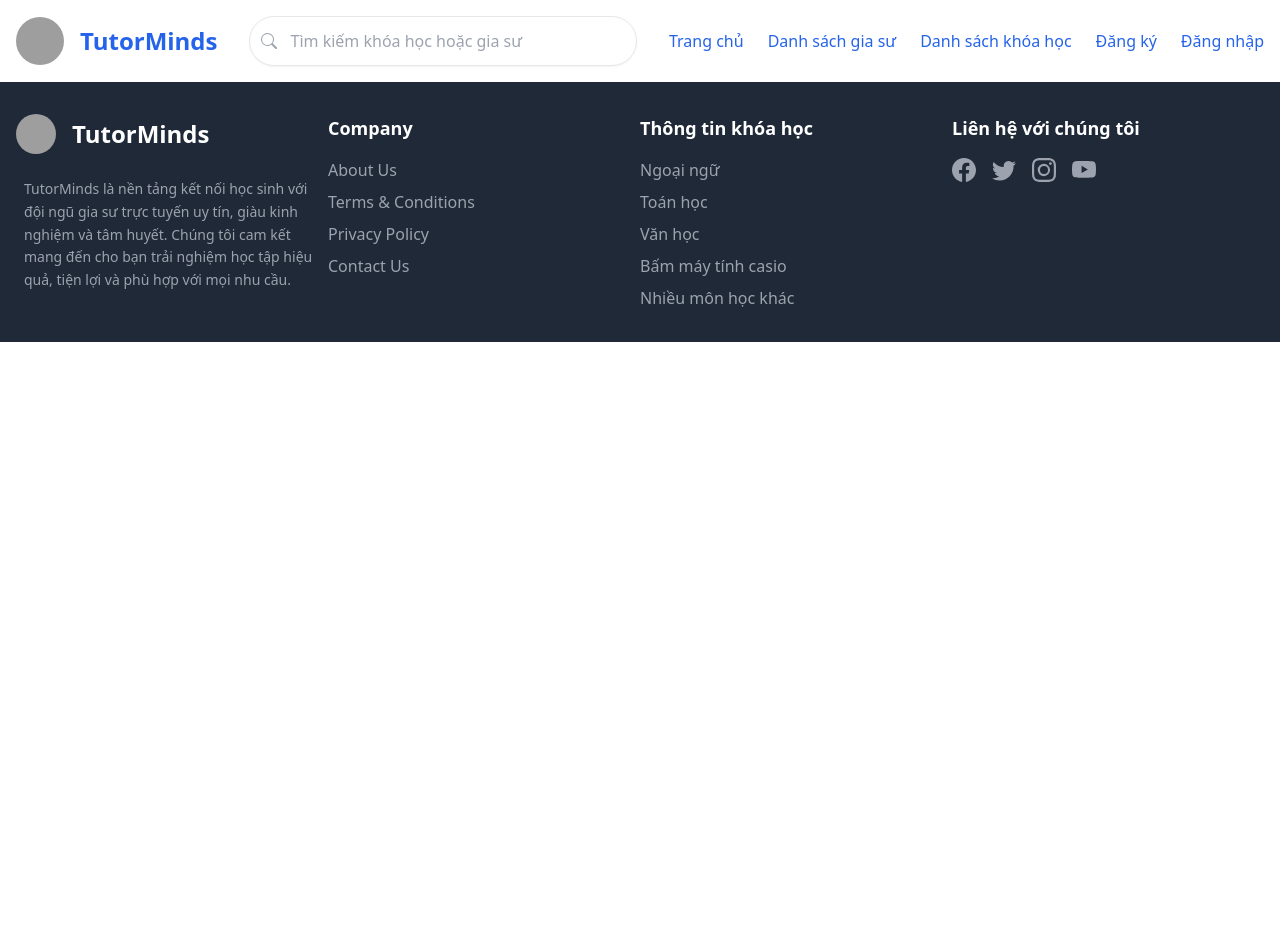
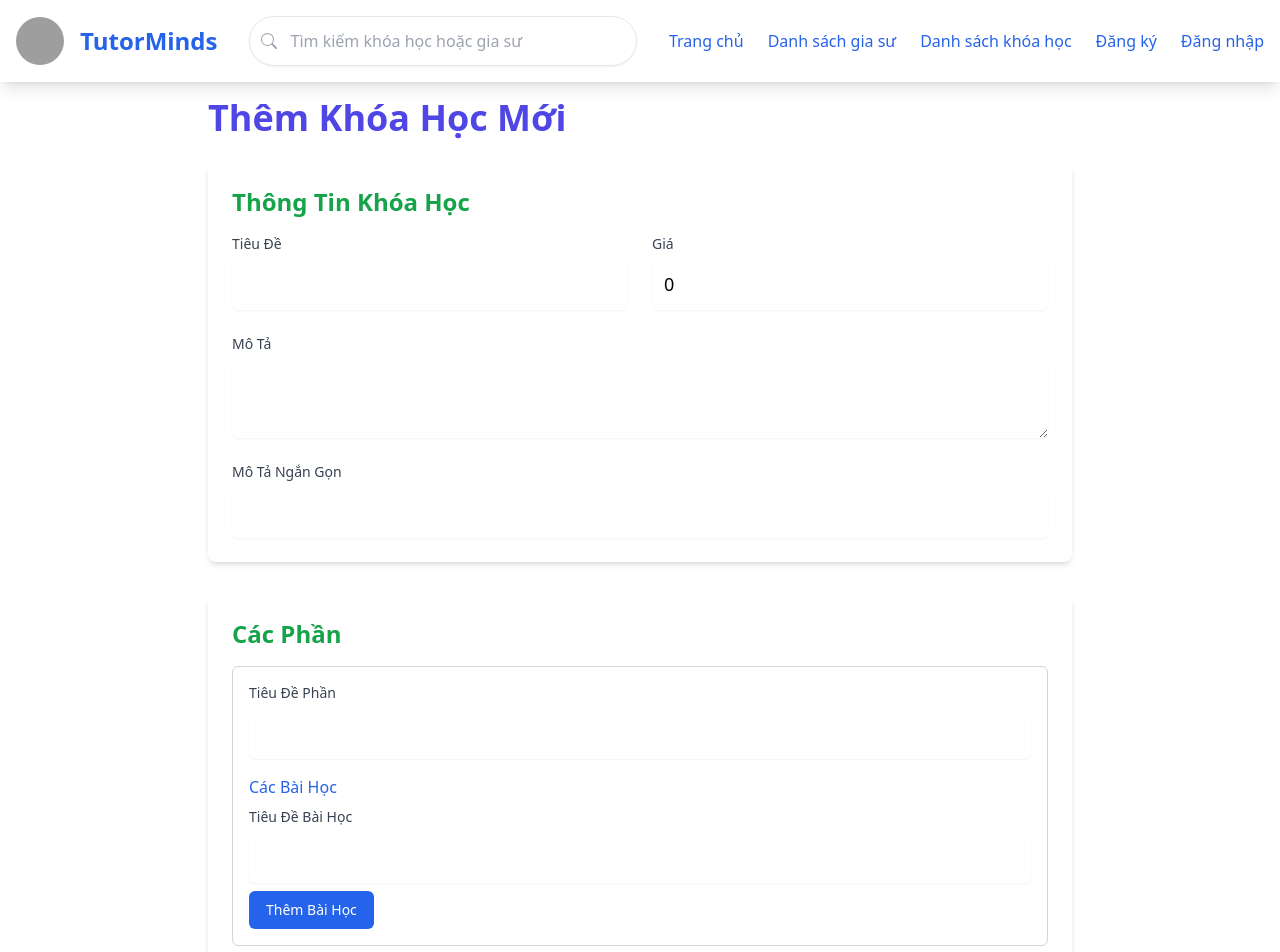
Before and after one commit to phantomthiefkid/EXE201-TutorMinds, a React (Create React App) app: page /addcourse in a window 1280 px wide. Shown: the top 952 px of the page. Before the commit the page ends 800 px from the top, so only its background shows below. Built offline with nearby package versions, Linux system fonts and the light colour scheme; no server answers; grey boxes are pictures that could not be loaded.

Commit message:
add course and repair update profile

```diff
--- a/src/App.js
+++ b/src/App.js
@@ -17,6 +17,7 @@ import ProfileUser from "./components/Usermanagement/ProfileUser";
 import ClassListRequest from "./components/ClassManagement/ClassListRequest";
 import { getUserDataFromToken } from "./redux/auth/loginSlice";
 import RequestListAdmin from "./components/Admin/RequestListAdmin";
+import AddCourse from "./components/CourseManagement/AddCourse";
 function App() {
   const roleName = getUserDataFromToken();
 
@@ -36,6 +37,7 @@ function App() {
         <Route path="/coursedetail/:id" element={<CourseDetail />}></Route>
         <Route path="/profileuser" element={<ProfileUser />}></Route>
         <Route path="/classlist" element={<ClassListRequest />}></Route>
+        <Route path="/addcourse" element={<AddCourse />}></Route>
         <Route
           path="/requestlistadmin"
           element={<RequiestListWithSidebar></RequiestListWithSidebar>}
--- /dev/null
+++ b/src/components/CourseManagement/AddCourse.js
@@ -0,0 +1,196 @@
+import axios from "axios";
+import React, { useEffect, useState } from "react";
+import { getEmailDataFromToken } from "../../redux/auth/loginSlice";
+
+const AddCourse = () => {
+    const token = localStorage.getItem('token'); // Get the token from localStorage
+    const emailToken = getEmailDataFromToken();
+    const [course, setCourse] = useState({
+        id: 0,
+        title: "",
+        description: "",
+        simpleDescription: "",
+        tutorId: 0,
+        price: 0,
+      });
+
+    useEffect(() => {
+        axios.get(`https://fams-management.tech/api/users/${emailToken}`, {
+          headers: {
+            'Authorization': `Bearer ${token}`
+          }
+        })
+          .then(response => {
+            setCourse({
+                ...course, // Giữ nguyên các giá trị khác của course
+                tutorId: response.data.id
+            })
+          })
+          .catch(error => console.error('Lỗi khi lấy thông tin hồ sơ người dùng:', error));
+      }, [token, emailToken]);
+
+
+
+
+
+  const [sections, setSections] = useState([{ title: "", lessons: [{ title: "" }] }]);
+
+  const handleCourseChange = (e) => {
+    const { name, value } = e.target;
+    setCourse({ ...course, [name]: value });
+  };
+
+  const handleSectionChange = (index, e) => {
+    const { name, value } = e.target;
+    const newSections = [...sections];
+    newSections[index][name] = value;
+    setSections(newSections);
+  };
+
+  const handleLessonChange = (sectionIndex, lessonIndex, e) => {
+    const { name, value } = e.target;
+    const newSections = [...sections];
+    newSections[sectionIndex].lessons[lessonIndex][name] = value;
+    setSections(newSections);
+  };
+
+  const addSection = () => {
+    setSections([...sections, { title: "", lessons: [{ title: "" }] }]);
+  };
+
+  const addLesson = (sectionIndex) => {
+    const newSections = [...sections];
+    newSections[sectionIndex].lessons.push({ title: "" });
+    setSections(newSections);
+  };
+
+  const handleSubmit = async (e) => {
+    e.preventDefault();
+    try {
+      // Dùng template string để tạo URL có các thông tin của course
+      const url = `https://fams-management.tech/course?id=${course.id}&title=${encodeURIComponent(course.title)}&description=${encodeURIComponent(course.description)}&simpleDescription=${encodeURIComponent(course.simpleDescription)}&tutorId=${course.tutorId}&price=${course.price}`;
+
+      // Gửi request POST với URL được tạo
+      await axios.post(url, {}, {
+        headers: {
+          'Authorization': `Bearer ${token}`
+        }
+      });
+
+      console.log("Course added successfully!", course);
+      // Redirect to /courselist
+      window.location.href = '/courselist';
+    } catch (error) {
+      console.error("Error adding course:", error);
+    }
+  };
+
+
+  return (
+    <div className="container mx-auto p-4 max-w-4xl">
+      <h2 className="text-4xl font-bold mb-6 text-indigo-600">Thêm Khóa Học Mới</h2>
+      <form onSubmit={handleSubmit} className="space-y-8">
+        <div className="bg-white p-6 rounded-lg shadow-md">
+          <h3 className="text-2xl font-semibold mb-4 text-green-600">Thông Tin Khóa Học</h3>
+          <div className="grid grid-cols-1 gap-6 sm:grid-cols-2">
+            <div>
+              <label className="block text-sm font-medium text-gray-700">Tiêu Đề</label>
+              <input
+                type="text"
+                name="title"
+                value={course.title}
+                onChange={handleCourseChange}
+                className="mt-1 block w-full p-3 border-gray-300 rounded-md shadow-sm focus:ring-indigo-500 focus:border-indigo-500 sm:text-lg"
+              />
+            </div>
+            <div>
+              <label className="block text-sm font-medium text-gray-700">Giá</label>
+              <input
+                type="number"
+                name="price"
+                value={course.price}
+                onChange={handleCourseChange}
+                className="mt-1 block w-full p-3 border-gray-300 rounded-md shadow-sm focus:ring-indigo-500 focus:border-indigo-500 sm:text-lg"
+              />
+            </div>
+            <div className="sm:col-span-2">
+              <label className="block text-sm font-medium text-gray-700">Mô Tả</label>
+              <textarea
+                name="description"
+                value={course.description}
+                onChange={handleCourseChange}
+                className="mt-1 block w-full p-3 border-gray-300 rounded-md shadow-sm focus:ring-indigo-500 focus:border-indigo-500 sm:text-lg"
+              ></textarea>
+            </div>
+            <div className="sm:col-span-2">
+              <label className="block text-sm font-medium text-gray-700">Mô Tả Ngắn Gọn</label>
+              <input
+                type="text"
+                name="simpleDescription"
+                value={course.simpleDescription}
+                onChange={handleCourseChange}
+                className="mt-1 block w-full p-3 border-gray-300 rounded-md shadow-sm focus:ring-indigo-500 focus:border-indigo-500 sm:text-lg"
+              />
+            </div>
+          </div>
+        </div>
+
+        <div className="bg-white p-6 rounded-lg shadow-md">
+          <h3 className="text-2xl font-semibold mb-4 text-green-600">Các Phần</h3>
+          {sections.map((section, sectionIndex) => (
+            <div key={sectionIndex} className="mt-4 p-4 border border-gray-300 rounded-md">
+              <div>
+                <label className="block text-sm font-medium text-gray-700">Tiêu Đề Phần</label>
+                <input
+                  type="text"
+                  name="title"
+                  value={section.title}
+                  onChange={(e) => handleSectionChange(sectionIndex, e)}
+                  className="mt-1 block w-full p-3 border-gray-300 rounded-md shadow-sm focus:ring-indigo-500 focus:border-indigo-500 sm:text-lg"
+                />
+              </div>
+              <div className="mt-4">
+                <h4 className="text-md font-medium text-blue-600">Các Bài Học</h4>
+                {section.lessons.map((lesson, lessonIndex) => (
+                  <div key={lessonIndex} className="mt-2">
+                    <label className="block text-sm font-medium text-gray-700">Tiêu Đề Bài Học</label>
+                    <input
+                      type="text"
+                      name="title"
+                      value={lesson.title}
+                      onChange={(e) => handleLessonChange(sectionIndex, lessonIndex, e)}
+                      className="mt-1 block w-full p-3 border-gray-300 rounded-md shadow-sm focus:ring-indigo-500 focus:border-indigo-500 sm:text-lg"
+                    />
+                  </div>
+                ))}
+                <button
+                  type="button"
+                  onClick={() => addLesson(sectionIndex)}
+                  className="mt-2 inline-flex items-center px-4 py-2 border border-transparent text-sm font-medium rounded-md text-white bg-blue-600 hover:bg-blue-700 focus:outline-none focus:ring-2 focus:ring-offset-2 focus:ring-blue-500"
+                >
+                  Thêm Bài Học
+                </button>
+              </div>
+            </div>
+          ))}
+          <button
+            type="button"
+            onClick={addSection}
+            className="mt-4 inline-flex items-center px-4 py-2 border border-transparent text-sm font-medium rounded-md text-white bg-green-600 hover:bg-green-700 focus:outline-none focus:ring-2 focus:ring-offset-2 focus:ring-green-500"
+          >
+            Thêm Phần
+          </button>
+        </div>
+
+        <button
+          type="submit"
+          className="w-full inline-flex items-center justify-center px-4 py-2 border border-transparent text-lg font-medium rounded-md text-white bg-indigo-600 hover:bg-indigo-700 focus:outline-none focus:ring-2 focus:ring-offset-2 focus:ring-indigo-500"
+        >
+          Lưu Khóa Học
+        </button>
+      </form>
+    </div>
+  );
+};
+
+export default AddCourse;
--- a/src/components/CourseManagement/CourseList.js
+++ b/src/components/CourseManagement/CourseList.js
@@ -108,6 +108,12 @@ const CourseList = () => {
             <option value="Anh Ngữ">Anh Ngữ</option>
             <option value="Văn">Văn</option>
           </select>
+          <Link
+            to="/addcourse"
+            className="ml-auto bg-blue-500 text-white p-2 rounded hover:bg-blue-600 transition-colors"
+          >
+            Add Course
+          </Link>
         </div>
 
         {filteredCourses.map((course) => (
--- a/src/components/Tutormanagement/Tutordetail.js
+++ b/src/components/Tutormanagement/Tutordetail.js
@@ -9,7 +9,7 @@ import {
 import { useDispatch, useSelector } from "react-redux";
 import { useParams } from "react-router-dom";
 import { fetchTutorDetail } from "../../redux/TutorManagement/Tutor";
-import ModalCreateRequest from "../Tutormanagement/ModalCreateRequest";
+import ModalCreateRequest from "./ModalCreateRequest";
 
 const TutorDetail = () => {
   const { id } = useParams();
--- a/src/components/Usermanagement/ProfileUser.js
+++ b/src/components/Usermanagement/ProfileUser.js
@@ -16,11 +16,9 @@ function ProfileUser() {
   const [avatarUrl, setAvatarUrl] = useState('');
   const emailToken = getEmailDataFromToken();
 
-  // Lấy token từ localStorage
   const token = localStorage.getItem('token');
 
   useEffect(() => {
-    // Lấy thông tin người dùng từ API
     axios.get(`https://fams-management.tech/api/users/${emailToken}`, {
       headers: {
         'Authorization': `Bearer ${token}`
@@ -51,7 +49,6 @@ function ProfileUser() {
     try {
       let updatedAvatarUrl = avatarUrl;
 
-      // Nếu người dùng chọn ảnh mới, upload ảnh trước
       if (profileImage) {
         const formData = new FormData();
         formData.append('file', profileImage);
@@ -63,19 +60,18 @@ function ProfileUser() {
           },
         });
 
-        updatedAvatarUrl = imageResponse.data.url; // URL của ảnh đã upload
+        updatedAvatarUrl = imageResponse.data.url;
       }
 
-      // Cập nhật thông tin người dùng
       const userUpdateDto = {
         email,
         username,
-        password: '', // Để trống vì không cần thiết trong trường hợp này
+        password: '',
         fullName,
         phone,
         address,
-        gender: parseInt(gender, 10), // Chuyển đổi giới tính thành số nguyên
-        roleId: parseInt(roleId?.id, 10), // Chuyển đổi roleId thành số nguyên
+        gender: parseInt(gender, 10),
+        roleId: parseInt(roleId?.id, 10),
         avatar: updatedAvatarUrl,
       };
 
@@ -99,96 +95,132 @@ function ProfileUser() {
   };
 
   return (
-    <div className="min-h-screen flex items-center justify-center bg-gray-200">
-      <div className="max-w-2xl mx-auto bg-white shadow-2xl p-8 mt-12 mb-12">
+    <div className="min-h-screen flex items-center justify-center bg-gray-100">
+      <div className="max-w-4xl w-full bg-white shadow-md rounded-lg p-8">
         <ToastContainer />
-        <h2 className="text-3xl font-extrabold mb-8 text-center text-gray-900">Cập nhật hồ sơ</h2>
-        <form onSubmit={handleSubmit}>
+        <h2 className="text-3xl font-bold mb-4 text-gray-800">Hồ Sơ Của Tôi</h2>
+        <p className="mb-8 text-gray-600">Quản lý thông tin hồ sơ để bảo mật tài khoản</p>
+        <form onSubmit={handleSubmit} className="grid grid-cols-2 gap-8">
+          <div>
             <div className="mb-6">
-            <label className="block text-xl font-semibold text-gray-700">Tên người dùng</label>
+              <label className="block text-gray-700 font-medium">Tên đăng nhập</label>
               <input
                 type="text"
                 value={username}
                 disabled
-              className="mt-2 block w-full px-4 py-2 bg-gray-100 border border-gray-300 rounded-md sm:text-base"
+                className="mt-2 block w-full px-4 py-2 bg-gray-100 border border-gray-300 rounded-md"
               />
             </div>
             <div className="mb-6">
-            <label className="block text-xl font-semibold text-gray-700">Email</label>
+              <label className="block text-gray-700 font-medium">Tên</label>
+              <input
+                type="text"
+                value={fullName}
+                onChange={(e) => setFullName(e.target.value)}
+                className="mt-2 block w-full px-4 py-2 bg-white border border-gray-300 rounded-md"
+                required
+              />
+            </div>
+            <div className="mb-6">
+              <label className="block text-gray-700 font-medium">Email</label>
               <input
                 type="email"
                 value={email}
                 disabled
-              className="mt-2 block w-full px-4 py-2 bg-gray-100 border border-gray-300 rounded-md sm:text-base"
+                className="mt-2 block w-full px-4 py-2 bg-gray-100 border border-gray-300 rounded-md"
               />
             </div>
             <div className="mb-6">
-            <label className="block text-xl font-semibold text-gray-700">Ảnh đại diện</label>
-            <div className="mt-2 flex items-center">
+              <label className="block text-gray-700 font-medium">Số điện thoại</label>
+              <input
+                type="text"
+                value={phone}
+                onChange={(e) => setPhone(e.target.value)}
+                className="mt-2 block w-full px-4 py-2 bg-white border border-gray-300 rounded-md"
+                required
+              />
+            </div>
+            <div className="mb-6">
+              <label className="block text-gray-700 font-medium">Địa chỉ</label>
+              <input
+                type="text"
+                value={address}
+                onChange={(e) => setAddress(e.target.value)}
+                className="mt-2 block w-full px-4 py-2 bg-white border border-gray-300 rounded-md"
+                required
+              />
+            </div>
+            <div className="mb-6">
+              <label className="block text-gray-700 font-medium">Giới tính</label>
+              <div className="mt-2 flex items-center space-x-4">
+                <label className="flex items-center">
+                  <input
+                    type="radio"
+                    value="0"
+                    checked={gender == "0"}
+                    onChange={(e) => setGender(e.target.value)}
+                    className="form-radio text-indigo-600"
+                  />
+                  <span className="ml-2">Nam</span>
+                </label>
+                <label className="flex items-center">
+                  <input
+                    type="radio"
+                    value="1"
+                    checked={gender == "1"}
+                    onChange={(e) => setGender(e.target.value)}
+                    className="form-radio text-indigo-600"
+                  />
+                  <span className="ml-2">Nữ</span>
+                </label>
+                <label className="flex items-center">
+                  <input
+                    type="radio"
+                    value="2"
+                    checked={gender == "2"}
+                    onChange={(e) => setGender(e.target.value)}
+                    className="form-radio text-indigo-600"
+                  />
+                  <span className="ml-2">Khác</span>
+                </label>
+              </div>
+            </div>
+            <div className="mb-6">
+              <label className="block text-gray-700 font-medium">Ngày sinh</label>
+              <div className="mt-2 flex space-x-4">
+                <select className="w-full px-4 py-2 bg-white border border-gray-300 rounded-md">
+                  <option value="12">12</option>
+                  {/* Add other days */}
+                </select>
+                <select className="w-full px-4 py-2 bg-white border border-gray-300 rounded-md">
+                  <option value="10">Tháng 10</option>
+                  {/* Add other months */}
+                </select>
+                <select className="w-full px-4 py-2 bg-white border border-gray-300 rounded-md">
+                  <option value="2002">2002</option>
+                  {/* Add other years */}
+                </select>
+              </div>
+            </div>
+          </div>
+          <div className="flex flex-col items-center">
             <img
               src={profileImage ? URL.createObjectURL(profileImage) : (avatarUrl)}
               alt="Profile"
-                className="h-24 w-24 rounded-full object-cover border border-gray-300"
+              className="h-32 w-32 rounded-full object-cover border-4 border-gray-300 mb-4"
             />
-
             <input
               type="file"
               accept="image/*"
               onChange={handleImageChange}
-                className="block w-full text-sm text-gray-900 border border-gray-300 cursor-pointer bg-gray-50 dark:text-gray-400 focus:outline-none dark:bg-gray-700 dark:border-gray-600 dark:placeholder-gray-400"
+              className="text-sm text-gray-600"
             />
-            </div>
-          </div>
-          <div className="mb-6">
-            <label className="block text-xl font-semibold text-gray-700">Họ tên đầy đủ</label>
-            <input
-              type="text"
-              value={fullName}
-              onChange={(e) => setFullName(e.target.value)}
-              className="mt-2 block w-full px-4 py-2 bg-white border border-gray-300 rounded-md focus:outline-none focus:ring-indigo-500 focus:border-indigo-500 sm:text-base"
-              required
-            />
-          </div>
-          <div className="mb-6">
-            <label className="block text-xl font-semibold text-gray-700">Số điện thoại</label>
-            <input
-              type="text"
-              value={phone}
-              onChange={(e) => setPhone(e.target.value)}
-              className="mt-2 block w-full px-4 py-2 bg-white border border-gray-300 rounded-md focus:outline-none focus:ring-indigo-500 focus:border-indigo-500 sm:text-base"
-              required
-            />
-          </div>
-          <div className="mb-6">
-            <label className="block text-xl font-semibold text-gray-700">Địa chỉ</label>
-            <input
-              type="text"
-              value={address}
-              onChange={(e) => setAddress(e.target.value)}
-              className="mt-2 block w-full px-4 py-2 bg-white border border-gray-300 rounded-md focus:outline-none focus:ring-indigo-500 focus:border-indigo-500 sm:text-base"
-              required
-            />
-          </div>
-          <div className="mb-6">
-            <label className="block text-xl font-semibold text-gray-700">Giới tính</label>
-            <select
-              value={gender}
-              onChange={(e) => setGender(e.target.value)}
-              className="mt-2 block w-full px-4 py-2 bg-white border border-gray-300 rounded-md focus:outline-none focus:ring-indigo-500 focus:border-indigo-500 sm:text-base"
-              required
-            >
-              <option value="" disabled>Chọn giới tính</option>
-              <option value="0">Nam</option>
-              <option value="1">Nữ</option>
-              <option value="2">Khác</option>
-            </select>
-          </div>
-          <div className="mt-8">
+            <p className="mt-2 text-gray-500 text-sm">Dung lượng file tối đa 1 MB. Định dạng: JPEG, .PNG</p>
             <button
               type="submit"
-              className="w-full flex justify-center py-3 px-4 border border-transparent rounded-md text-lg font-medium text-white bg-green-600 hover:bg-green-700 focus:outline-none focus:ring-2 focus:ring-offset-2 focus:ring-green-500"
+              className="mt-8 w-full py-3 px-4 border border-transparent rounded-md text-lg font-medium text-white bg-red-600 hover:bg-red-700"
             >
-              Cập nhật
+              Lưu
             </button>
           </div>
         </form>
```
Lines whose indentation alone changed are shown as unchanged.
